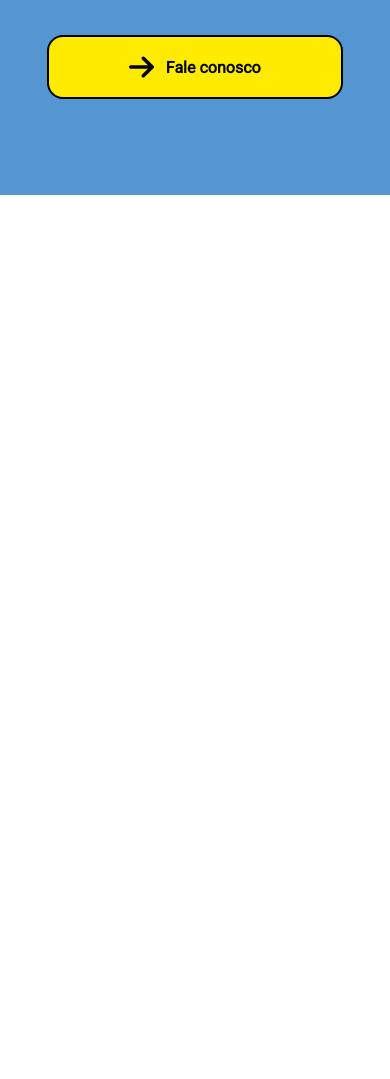
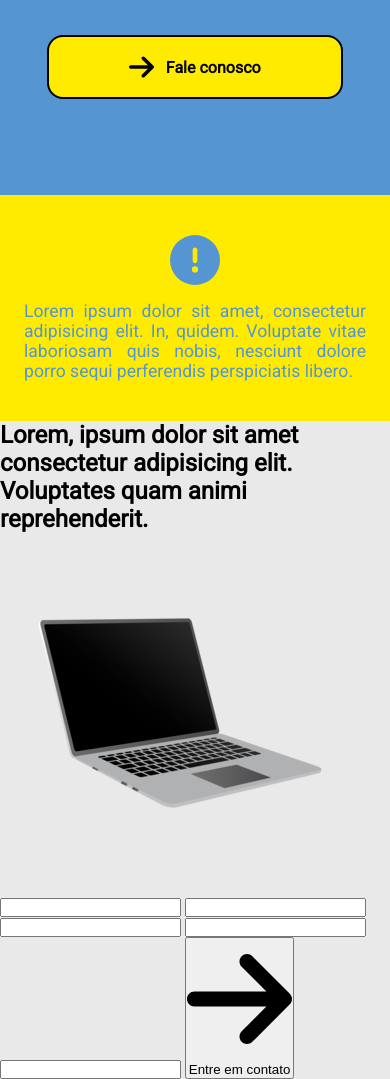
Before and after one commit to Rodrigues4567/teste-woolly, a plain HTML site: page index.html in a window 390 px wide. Shown: the part 1858-2937 px from the top of the page. Before the commit the page ends 2053 px from the top, so only its background shows below. Drawn offline with Linux system fonts and the light colour scheme; a web font is replaced by a local one.

Commit message:
Warning section mobile and desktop version, done. Form section only HTML is done.

```diff
--- a/assets/css/styles.css
+++ b/assets/css/styles.css
@@ -249,6 +249,37 @@ body {
     font-weight: bold;
 }
 
+/******************* WARNING SECTION *******************/
+.warning-section {
+    display: flex;
+    justify-content: center;
+    align-items: center;
+    background-color: var(--primary-color);
+}
+
+.warning-section-container {
+    display: flex;
+    justify-content: center;
+    align-items: center;
+    gap: 1rem;
+    padding: 2.5rem 1.5rem;
+    width: 770px;
+    color: var(--secondary-color);
+}
+
+.warning-section-container p {
+    font-size: 1.1rem;
+}
+
+.warning-section-container img {
+    height: 50px;
+}
+
+/******************* FORM SECTION *******************/
+.form-section {
+    background-color: var(--gray-background);
+}
+
 /******************* MEDIA QUERIES *******************/
 
 @media screen and (max-width: 640px) {
@@ -323,4 +354,13 @@ body {
         max-width: 90%;
     }
 
+    /**************** WARNING SECTION MOBILE *****************/
+    .warning-section-container {
+        flex-direction: column;
+    }
+
+    .warning-section-container p {
+        text-align: justify;
+    }
+
 }
--- a/index.html
+++ b/index.html
@@ -83,6 +83,33 @@
         <section class="warning-section">
             <div class="warning-section-container">
 
+                <img src="assets/images/circle-exclamation-solid.svg" alt="Aviso">
+                <p>Lorem ipsum dolor sit amet, consectetur adipisicing elit. In, quidem. Voluptate vitae laboriosam quis nobis, nesciunt dolore porro sequi perferendis perspiciatis libero.</p>
+
+            </div>
+        </section>
+
+        <section class="form-section">
+            <div class="form-section-container">
+
+                <div class="form-title">
+                    <h2>Lorem, ipsum dolor sit amet consectetur adipisicing elit. Voluptates quam animi reprehenderit.</h2>
+                    <img src="assets/images/notebook-png.png" alt="notebook">
+                </div>
+                <div class="form">
+                    <div class="form-content">
+                        <input class="input" type="text" id="name" required>
+                        <input class="input" type="text" id="cnpj" required>
+                        <input class="input" type="text" id="email" required>
+                        <input class="input" type="text" id="phone" required>
+                        <input class="input" type="text" id="company" required>
+                        <button class="input" id="inputButton">
+                            <img src="assets/images/arrow-right-solid.svg" alt="">
+                            Entre em <span class="button-form-bold">contato</span>
+                        </button>
+                    </div>
+                </div>
+
             </div>
         </section>
 
```
Also changed, not shown: assets/images/circle-exclamation-solid.svg (added), assets/images/notebook-png.png (added).
